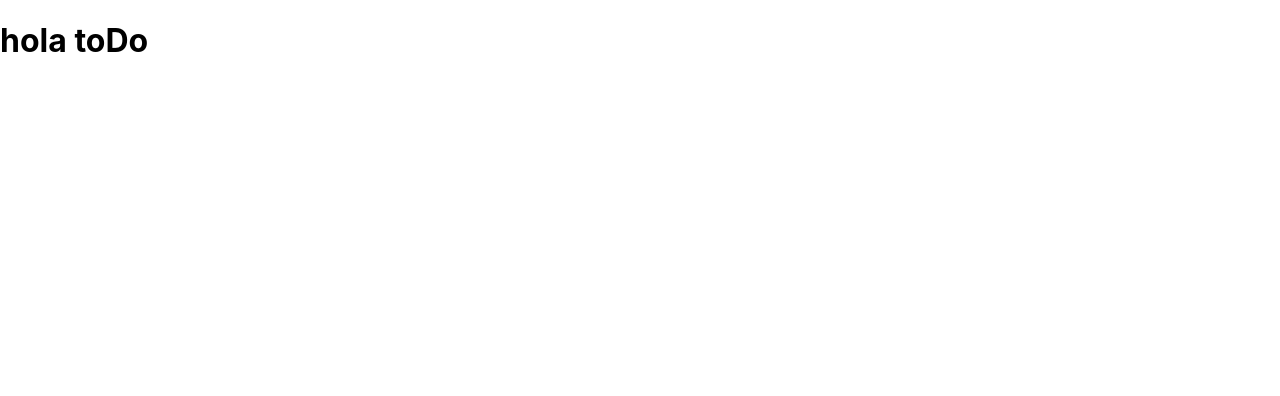
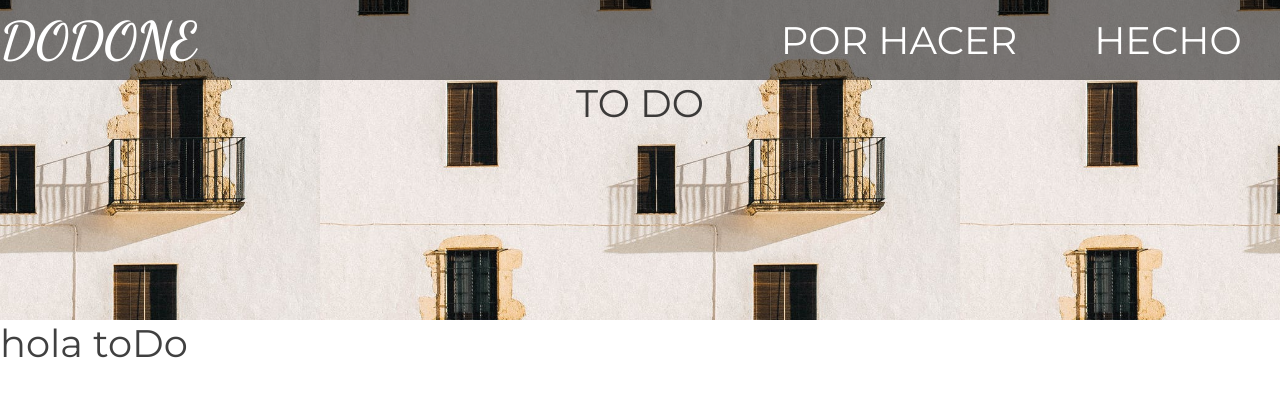
Before and after one commit to Anpemo/DODONE, a React (Create React App) app in the folder frontend/: page / in a window 1280 px wide. Shown: the top 396 px of the page. Built offline with nearby package versions, Linux system fonts and the light colour scheme.

Commit message:
Create and style header

```diff
--- a/frontend/public/index.html
+++ b/frontend/public/index.html
@@ -10,34 +10,23 @@
       content="Web site created using create-react-app"
     />
     <link rel="apple-touch-icon" href="%PUBLIC_URL%/logo192.png" />
-    <!--
-      manifest.json provides metadata used when your web app is installed on a
-      user's mobile device or desktop. See https://developers.google.com/web/fundamentals/web-app-manifest/
-    -->
+
     <link rel="manifest" href="%PUBLIC_URL%/manifest.json" />
-    <!--
-      Notice the use of %PUBLIC_URL% in the tags above.
-      It will be replaced with the URL of the `public` folder during the build.
-      Only files inside the `public` folder can be referenced from the HTML.
 
-      Unlike "/favicon.ico" or "favicon.ico", "%PUBLIC_URL%/favicon.ico" will
-      work correctly both with client-side routing and a non-root public URL.
-      Learn how to configure a non-root public URL by running `npm run build`.
-    -->
+    <link rel="preconnect" href="https://fonts.googleapis.com" />
+    <link rel="preconnect" href="https://fonts.gstatic.com" crossorigin />
+    <link
+      href="https://fonts.googleapis.com/css2?family=Dancing+Script:wght@700&display=swap"
+      rel="stylesheet"
+    />
+    <link
+      href="https://fonts.googleapis.com/css2?family=Montserrat:wght@100;200;400&display=swap"
+      rel="stylesheet"
+    />
     <title>React App</title>
   </head>
   <body>
     <noscript>You need to enable JavaScript to run this app.</noscript>
     <div id="root"></div>
-    <!--
-      This HTML file is a template.
-      If you open it directly in the browser, you will see an empty page.
-
-      You can add webfonts, meta tags, or analytics to this file.
-      The build step will place the bundled scripts into the <body> tag.
-
-      To begin the development, run `npm start` or `yarn start`.
-      To create a production bundle, use `npm run build` or `yarn build`.
-    -->
   </body>
 </html>
--- /dev/null
+++ b/frontend/src/Components/Header/Header.css
@@ -0,0 +1,57 @@
+*{
+    margin: 0;
+    padding: 0;
+}
+
+header{
+    display: flex;
+    flex-direction: column;
+    background: url('../../Assets/Images/pexels-photo-3499125.jpeg');
+    background-position: center;
+    background-size: 50vw;
+    height: 40vh;
+}
+.header--top{
+    display: flex;
+
+}
+.header__logo-container{
+    display: flex;
+    width: 20vw;
+    height: 10vh;
+    background-color: rgba(0, 0, 0, 0.5)
+}
+.logo-container__logo{
+    align-self: center;
+    font-size: 4vw;
+    color:rgba(255, 255, 255, 1);
+    font-family: 'Dancing Script'
+}
+nav{
+    display: flex;
+    justify-content: flex-end;
+    width: 80vw;
+    height: 10vh;
+    background-color: rgba(0, 0, 0, 0.5)
+}
+
+a{
+    all: unset;
+    align-self: center;
+    margin: 3vw;
+    font-size: 3vw;
+    color: rgba(255, 255, 255, 1);
+    font-family: 'Montserrat', sans-serif;
+    font-weight: 400;
+    cursor: pointer;
+}
+h1{
+    all: unset;
+    font-size: 3vw;
+    color: rgba(0,0,0, 0.75);
+    font-family: 'Montserrat', sans-serif;
+    font-weight: 400;
+    align-self: center;
+    justify-self: center;
+
+}
--- /dev/null
+++ b/frontend/src/Components/Header/index.jsx
@@ -0,0 +1,23 @@
+import React from 'react';
+import './Header.css';
+
+export default function Header({ view }) {
+  return (
+    <header>
+      <section className="header--top">
+        <div className="header__logo-container">
+          <p className="logo-container__logo">DODONE</p>
+        </div>
+        <nav>
+          <a href="/">POR HACER</a>
+          <a href="/done">HECHO</a>
+        </nav>
+      </section>
+      {
+          view === 'toDo'
+            ? <h1>TO DO</h1>
+            : <h1>DONE</h1>
+      }
+    </header>
+  );
+}
--- a/frontend/src/Screens/Done/index.jsx
+++ b/frontend/src/Screens/Done/index.jsx
@@ -1,7 +1,11 @@
 import React from 'react';
+import Header from '../../Components/Header';
 
 export default function Done() {
   return (
-    <h1>hola Done</h1>
+    <>
+      <Header view="done" />
+      <h1>hola Done</h1>
+    </>
   );
 }
--- a/frontend/src/Screens/ToDo/index.jsx
+++ b/frontend/src/Screens/ToDo/index.jsx
@@ -1,7 +1,11 @@
 import React from 'react';
+import Header from '../../Components/Header';
 
 export default function ToDo() {
   return (
-    <h1>hola toDo</h1>
+    <>
+      <Header view="toDo" />
+      <h1>hola toDo</h1>
+    </>
   );
 }
```
Also changed, not shown: frontend/src/Assets/Images/pexels-photo-3499125.jpeg (added), frontend/src/Screens/Header/index.jsx (deleted).
